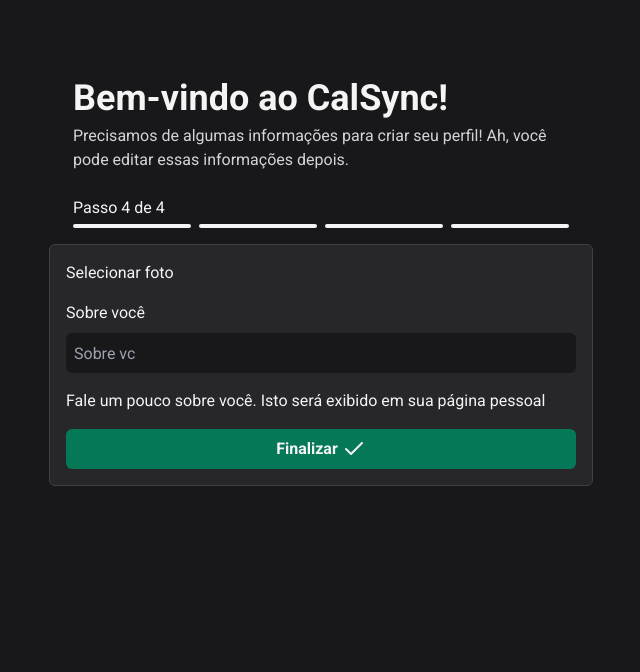
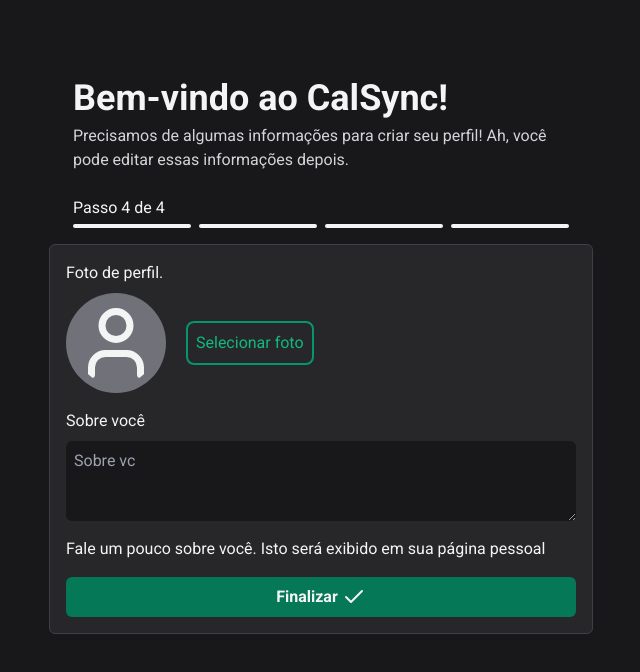
Before and after one commit to ogustavohp/calsync, a Next.js app: page /register/update-profile in a window 1280 px wide. Shown: the top 672 px of the page, without its empty margins (319-959 px from the left). Built offline with nearby package versions, Linux system fonts and the light colour scheme; no server answers.

Commit message:
add navigation and image user in update-profile page

```diff
--- a/src/app/register/update-profile/page.tsx
+++ b/src/app/register/update-profile/page.tsx
@@ -1,13 +1,13 @@
 'use client'
 import MultiStep from '@/components/MultiStep'
-import { Check } from 'lucide-react'
+import { Check, User } from 'lucide-react'
 import { useForm } from 'react-hook-form'
 import { z } from 'zod'
 import React from 'react'
 import { zodResolver } from '@hookform/resolvers/zod'
-// import { useRouter } from 'next/navigation'
+import { useRouter } from 'next/navigation'
 import { useSession } from 'next-auth/react'
-// import Image from 'next/image'
+import Image from 'next/image'
 import { api } from '@/lib/axios'
 
 const UpdateProfileFormSchema = z.object({
@@ -25,12 +25,14 @@ export default function UpdateProfilePage() {
   } = useForm<UpdateProfileFormData>({
     resolver: zodResolver(UpdateProfileFormSchema),
   })
-  // const router = useRouter()
+  const router = useRouter()
   const session = useSession()
 
   async function handleUpdateProfile(data: UpdateProfileFormData) {
     console.log('data')
     await api.put('/users/update-profile', data)
+
+    await router.push(`/schedule/${session.data?.user.username}`)
   }
 
   return (
@@ -50,24 +52,39 @@ export default function UpdateProfilePage() {
         onSubmit={handleSubmit(handleUpdateProfile)}
         className="mb-1 mt-4 flex h-auto flex-col gap-4 rounded-md border border-zinc-700 bg-zinc-800 p-4"
       >
-        {/* <div className="flex flex-col gap-2">
+        <div className="flex flex-col gap-2">
           <span className="text-gray-100">Foto de perfil.</span>
-          <Image
-            width={400}
-            height={400}
-            src={session.data?.user.avatar_url}
-            alt={session.data?.user.name}
-          />
-        </div> */}
-        <span>Selecionar foto</span>
+          <div className="flex items-center gap-5">
+            {!session.data ? (
+              <User
+                width={100}
+                height={100}
+                className="rounded-full bg-zinc-500 p-2"
+              />
+            ) : (
+              <Image
+                width={100}
+                height={100}
+                quality={100}
+                src={session.data.user.avatar_url}
+                alt={session.data.user.name}
+                referrerPolicy="no-referrer"
+                className="rounded-full"
+              />
+            )}
+            <span className="rounded-lg border-2 border-emerald-600 p-2 text-emerald-500">
+              Selecionar foto
+            </span>
+          </div>
+        </div>
 
         <label htmlFor="bio" className="flex flex-col gap-2">
           <span className="text-gray-100">Sobre você</span>
-          <input
+          <textarea
             id="bio"
             placeholder="Sobre vc"
             {...register('bio')}
-            className="h-10 rounded-md bg-zinc-900 pl-2 focus:outline focus:ring-4 focus:ring-emerald-700"
+            className="h-20 rounded-md bg-zinc-900 pl-2 pt-2 focus:outline focus:ring-4 focus:ring-emerald-700"
           />
         </label>
         <p>Fale um pouco sobre você. Isto será exibido em sua página pessoal</p>
@@ -79,6 +96,9 @@ export default function UpdateProfilePage() {
           Finalizar <Check />
         </button>
       </form>
+      {errors.bio && (
+        <p className="mt-2 text-red-400">{errors.bio.root?.message}</p>
+      )}
     </div>
   )
 }
```
